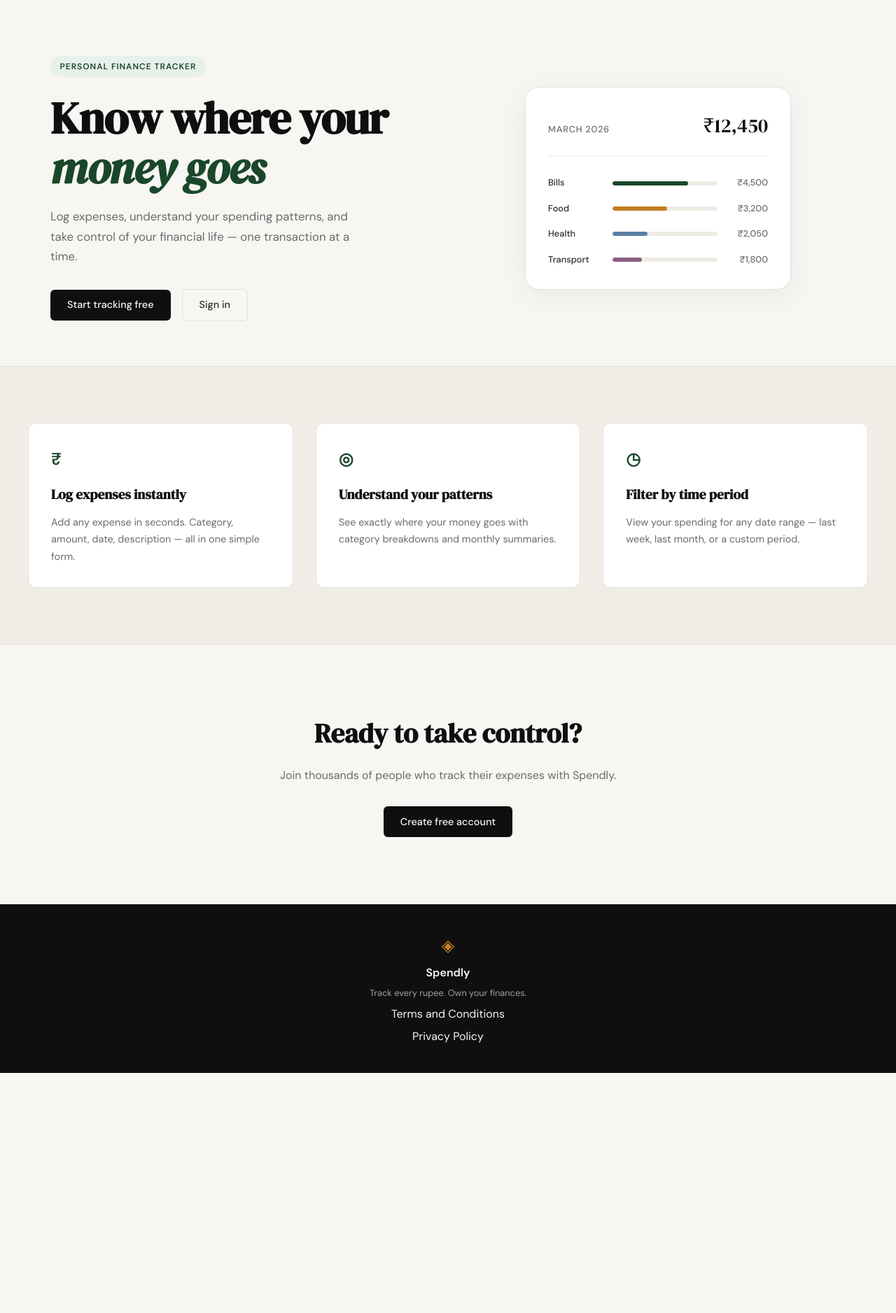
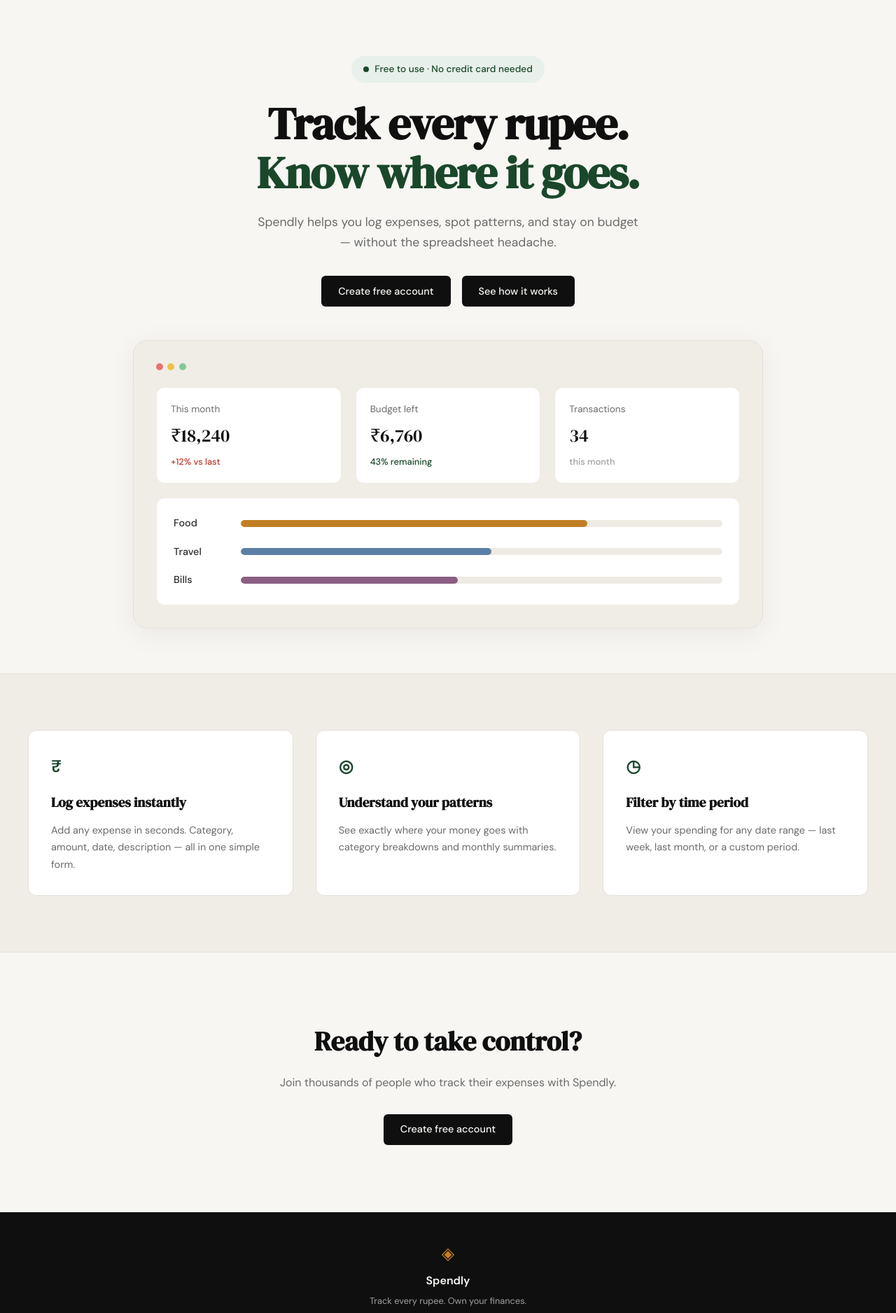
Before and after one commit to Bhavik-03/Expense_tracker_claude_code, a Flask app: page / in a window 1280 px wide. Shown: the part 61-1937 px from the top of the page at 70% size. Before the commit the page ends 1594 px from the top, so only its background shows below. Run offline with Flask 3, Linux system fonts and the light colour scheme.

Commit message:
landing: redesign hero section to match mockup

```diff
--- a/static/css/style.css
+++ b/static/css/style.css
@@ -125,30 +125,38 @@ a { color: inherit; text-decoration: none; }
 
 .hero {
     padding: 5rem 2rem 4rem;
-    display: grid;
-    grid-template-columns: 1fr 1fr;
-    gap: 4rem;
+    display: flex;
+    flex-direction: column;
     align-items: center;
+    text-align: center;
+    gap: 3rem;
     max-width: var(--max-width);
     margin: 0 auto;
 }
 
 .hero-badge {
-    display: inline-block;
+    display: inline-flex;
+    align-items: center;
+    gap: 0.5rem;
     background: var(--accent-light);
     color: var(--accent);
-    font-size: 0.75rem;
-    font-weight: 600;
-    letter-spacing: 0.08em;
-    text-transform: uppercase;
-    padding: 0.35rem 0.85rem;
+    font-size: 0.85rem;
+    font-weight: 500;
+    padding: 0.5rem 1.1rem;
     border-radius: 999px;
     margin-bottom: 1.5rem;
 }
 
+.hero-badge-dot {
+    width: 8px;
+    height: 8px;
+    border-radius: 50%;
+    background: var(--accent);
+}
+
 .hero-title {
     font-family: var(--font-display);
-    font-size: clamp(2.5rem, 5vw, 4rem);
+    font-size: clamp(2.5rem, 6vw, 4rem);
     line-height: 1.1;
     letter-spacing: -0.02em;
     color: var(--ink);
@@ -156,22 +164,23 @@ a { color: inherit; text-decoration: none; }
 }
 
 .hero-title em {
-    font-style: italic;
+    font-style: normal;
     color: var(--accent);
 }
 
 .hero-subtitle {
-    font-size: 1.05rem;
+    font-size: 1.1rem;
     color: var(--ink-muted);
     line-height: 1.7;
-    max-width: 460px;
-    margin-bottom: 2rem;
+    max-width: 560px;
+    margin: 0 auto 2rem;
 }
 
 .hero-actions {
     display: flex;
     gap: 1rem;
     align-items: center;
+    justify-content: center;
 }
 
 /* ------------------------------------------------------------------ */
@@ -181,58 +190,99 @@ a { color: inherit; text-decoration: none; }
 .hero-visual {
     display: flex;
     justify-content: center;
+    width: 100%;
 }
 
 .mock-card {
-    background: var(--paper-card);
+    background: var(--paper-warm);
     border: 1px solid var(--border);
     border-radius: var(--radius-lg);
     padding: 2rem;
     width: 100%;
-    max-width: 380px;
+    max-width: 900px;
     box-shadow: 0 8px 40px rgba(0,0,0,0.06);
 }
 
-.mock-card-header {
+.mock-card-dots {
     display: flex;
-    justify-content: space-between;
-    align-items: baseline;
-    margin-bottom: 1.75rem;
-    padding-bottom: 1.25rem;
-    border-bottom: 1px solid var(--border-soft);
+    gap: 0.4rem;
+    margin-bottom: 1.5rem;
 }
 
-.mock-label {
-    font-size: 0.8rem;
-    font-weight: 500;
-    color: var(--ink-muted);
-    text-transform: uppercase;
-    letter-spacing: 0.06em;
+.mock-dot {
+    width: 10px;
+    height: 10px;
+    border-radius: 50%;
 }
 
-.mock-total {
+.mock-dot-red { background: #e57373; }
+.mock-dot-yellow { background: #f0c14b; }
+.mock-dot-green { background: #81c995; }
+
+.mock-stats {
+    display: grid;
+    grid-template-columns: repeat(3, 1fr);
+    gap: 1.25rem;
+    margin-bottom: 1.25rem;
+}
+
+.mock-stat {
+    background: var(--paper-card);
+    border: 1px solid var(--border-soft);
+    border-radius: var(--radius-md);
+    padding: 1.25rem;
+    display: flex;
+    flex-direction: column;
+    gap: 0.4rem;
+    text-align: left;
+}
+
+.mock-stat-label {
+    font-size: 0.85rem;
+    color: var(--ink-muted);
+}
+
+.mock-stat-value {
     font-family: var(--font-display);
-    font-size: 1.75rem;
+    font-size: 1.6rem;
     color: var(--ink);
 }
 
-.mock-bars { display: flex; flex-direction: column; gap: 1rem; }
+.mock-stat-delta {
+    font-size: 0.8rem;
+    font-weight: 500;
+    color: var(--ink-faint);
+}
+
+.mock-stat-delta-up { color: var(--danger); }
+.mock-stat-delta-down { color: var(--accent); }
+
+.mock-bars {
+    background: var(--paper-card);
+    border: 1px solid var(--border-soft);
+    border-radius: var(--radius-md);
+    padding: 1.5rem;
+    display: flex;
+    flex-direction: column;
+    gap: 1.1rem;
+}
 
 .mock-bar-row {
     display: grid;
-    grid-template-columns: 80px 1fr 60px;
+    grid-template-columns: 80px 1fr;
     align-items: center;
-    gap: 0.75rem;
+    gap: 1rem;
 }
 
 .mock-cat {
-    font-size: 0.8rem;
+    font-size: 0.9rem;
     font-weight: 500;
     color: var(--ink-soft);
+    text-align: left;
 }
 
 .mock-bar-track {
-    height: 6px;
+    height: 10px;
     background: var(--border-soft);
     border-radius: 999px;
     overflow: hidden;
@@ -248,13 +298,6 @@ a { color: inherit; text-decoration: none; }
 .mock-bar-2 { background: var(--accent-2); }
 .mock-bar-3 { background: #5b7fa6; }
 .mock-bar-4 { background: #8b5e83; }
-
-.mock-amt {
-    font-size: 0.8rem;
-    font-weight: 500;
-    color: var(--ink-muted);
-    text-align: right;
-}
 
 /* ------------------------------------------------------------------ */
 /* Buttons                                                             */
@@ -512,14 +555,8 @@ a { color: inherit; text-decoration: none; }
 /* ------------------------------------------------------------------ */
 
 @media (max-width: 900px) {
-    .hero {
-        grid-template-columns: 1fr;
-        text-align: center;
-    }
-
     .hero-subtitle { max-width: 100%; }
-    .hero-actions { justify-content: center; }
-    .hero-visual { display: none; }
+    .mock-stats { grid-template-columns: 1fr; }
 
     .features-inner { grid-template-columns: 1fr; }
 }
--- a/templates/landing.html
+++ b/templates/landing.html
@@ -6,55 +6,62 @@
 
 <section class="hero">
     <div class="hero-inner">
-        <div class="hero-badge">Personal Finance Tracker</div>
+        <div class="hero-badge"><span class="hero-badge-dot"></span>Free to use · No credit card needed</div>
         <h1 class="hero-title">
-            Know where your<br>
-            <em>money goes</em>
+            Track every rupee.<br>
+            <em>Know where it goes.</em>
         </h1>
         <p class="hero-subtitle">
-            Log expenses, understand your spending patterns,
-            and take control of your financial life —
-            one transaction at a time.
+            Spendly helps you log expenses, spot patterns, and stay
+            on budget — without the spreadsheet headache.
         </p>
         <div class="hero-actions">
-            <a href="{{ url_for('register') }}" class="btn-primary">Start tracking free</a>
-            <a href="{{ url_for('login') }}" class="btn-ghost">Sign in</a>
+            <a href="{{ url_for('register') }}" class="btn-primary">Create free account</a>
+            <a href="#" class="btn-primary">See how it works</a>
         </div>
     </div>
     <div class="hero-visual">
         <div class="mock-card">
-            <div class="mock-card-header">
-                <span class="mock-label">March 2026</span>
-                <span class="mock-total">₹12,450</span>
+            <div class="mock-card-dots">
+                <span class="mock-dot mock-dot-red"></span>
+                <span class="mock-dot mock-dot-yellow"></span>
+                <span class="mock-dot mock-dot-green"></span>
+            </div>
+            <div class="mock-stats">
+                <div class="mock-stat">
+                    <span class="mock-stat-label">This month</span>
+                    <span class="mock-stat-value">₹18,240</span>
+                    <span class="mock-stat-delta mock-stat-delta-up">+12% vs last</span>
+                </div>
+                <div class="mock-stat">
+                    <span class="mock-stat-label">Budget left</span>
+                    <span class="mock-stat-value">₹6,760</span>
+                    <span class="mock-stat-delta mock-stat-delta-down">43% remaining</span>
+                </div>
+                <div class="mock-stat">
+                    <span class="mock-stat-label">Transactions</span>
+                    <span class="mock-stat-value">34</span>
+                    <span class="mock-stat-delta">this month</span>
+                </div>
             </div>
             <div class="mock-bars">
                 <div class="mock-bar-row">
+                    <span class="mock-cat">Food</span>
+                    <div class="mock-bar-track">
+                        <div class="mock-bar mock-bar-2" style="width: 72%"></div>
+                    </div>
+                </div>
+                <div class="mock-bar-row">
+                    <span class="mock-cat">Travel</span>
+                    <div class="mock-bar-track">
+                        <div class="mock-bar mock-bar-3" style="width: 52%"></div>
+                    </div>
+                </div>
+                <div class="mock-bar-row">
                     <span class="mock-cat">Bills</span>
                     <div class="mock-bar-track">
-                        <div class="mock-bar" style="width: 72%"></div>
+                        <div class="mock-bar mock-bar-4" style="width: 45%"></div>
                     </div>
-                    <span class="mock-amt">₹4,500</span>
-                </div>
-                <div class="mock-bar-row">
-                    <span class="mock-cat">Food</span>
-                    <div class="mock-bar-track">
-                        <div class="mock-bar mock-bar-2" style="width: 52%"></div>
-                    </div>
-                    <span class="mock-amt">₹3,200</span>
-                </div>
-                <div class="mock-bar-row">
-                    <span class="mock-cat">Health</span>
-                    <div class="mock-bar-track">
-                        <div class="mock-bar mock-bar-3" style="width: 33%"></div>
-                    </div>
-                    <span class="mock-amt">₹2,050</span>
-                </div>
-                <div class="mock-bar-row">
-                    <span class="mock-cat">Transport</span>
-                    <div class="mock-bar-track">
-                        <div class="mock-bar mock-bar-4" style="width: 28%"></div>
-                    </div>
-                    <span class="mock-amt">₹1,800</span>
                 </div>
             </div>
         </div>
```
